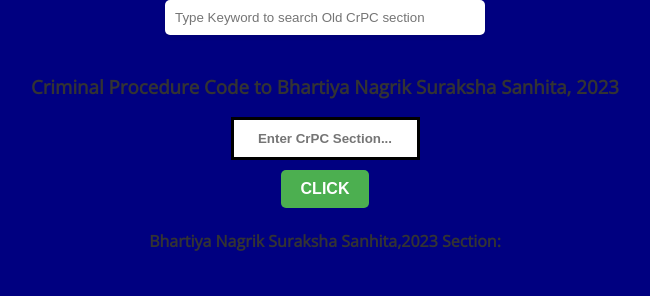
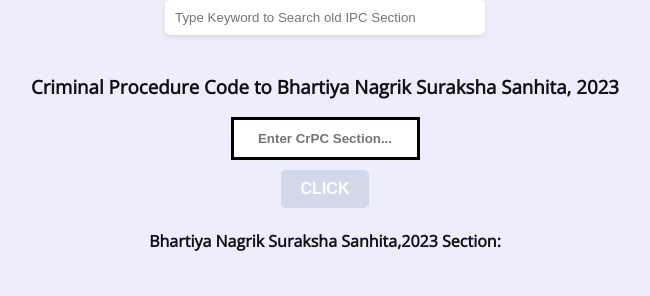
Before and after one commit to lawguru/oldnewlaw, a plain HTML site: page crpcbnss.html in a window 1280 px wide. Shown: the whole page, without its empty margins (315-965 px from the left). Drawn offline with nearby package versions, Linux system fonts and the light colour scheme.

Commit message:
Update crpcbnss.html

```diff
--- a/crpcbnss.html
+++ b/crpcbnss.html
@@ -1,4 +1,3 @@
-
 <!DOCTYPE html>
 <html>
 <head>
@@ -7,13 +6,13 @@
     <style>
         body {
             font-family: 'Open Sans', sans-serif;
-            background-color: #000080;
+            background-color: #ededfc;
             margin: 0;
             padding: 0;
 			text-align: center;
 
 
-            /* background-image: url('bg.png') ;
+            /* background-image: url('BHARAT.png') ;
             background-size: 25% ;
             background-position: center ;
             back
@@ -21,7 +20,7 @@
             background-blend-mode: soft-light; */
         }
 
-		{
+{
 			margin-right: 20px;
 			position: relative;
 			margin-top: 20px;
@@ -29,7 +28,7 @@
 
 		}
 
-         {
+        {
             position: relative;
             top: 20px;
             left: 20px;
@@ -57,7 +56,7 @@
 			padding: 10px;
 			border-radius: 5px;
 			border: 3px solid rgb(0, 0, 0);
-			color: rgb(255, 255, 255);
+			color: #000000;
 			text-align: center;
 			margin-right: 20px;
 			font-weight: bold;
@@ -117,7 +116,7 @@
 
 
         .btn {
-            background-color: #4CAF50;
+            background-color: #d1d9eb;
             color: white;
             padding: 10px 20px;
             border: none;
@@ -141,7 +140,7 @@
 
         h1, h2, h3, h4 {
             text-align: center;
-            color: #333333;
+            color: #111012;
         }
         h2{
             font-style: italic;
@@ -151,7 +150,7 @@
 <body>
 
     <div id="gaurav">
-        <input type="text" id="search-box" placeholder="Type Keyword to search Old CrPC section">
+        <input type="text" id="search-box" placeholder="Type Keyword to Search old IPC Section">
         <div class="autocomplete-items" id="autocomplete-items"></div>
 
     </div>
```
